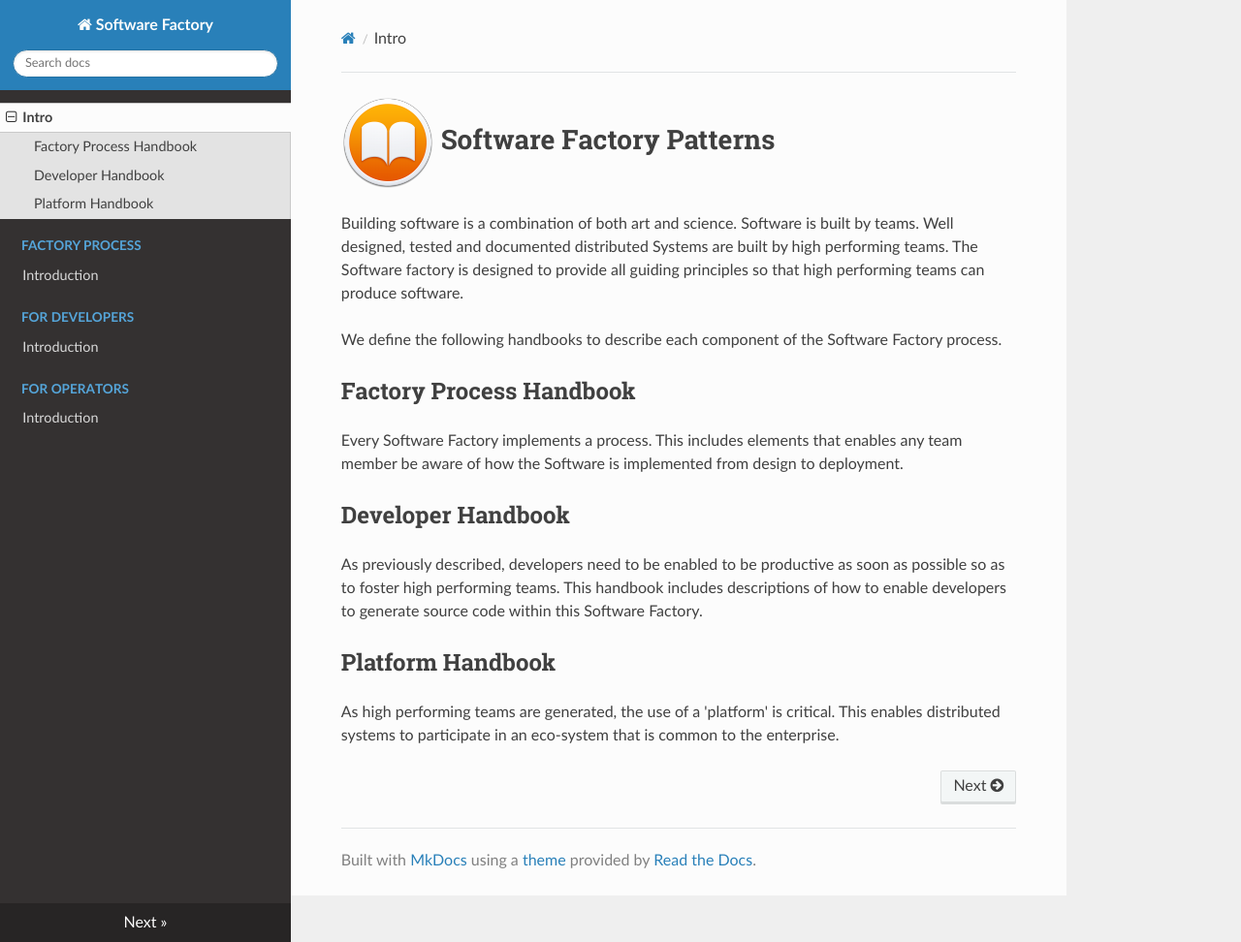
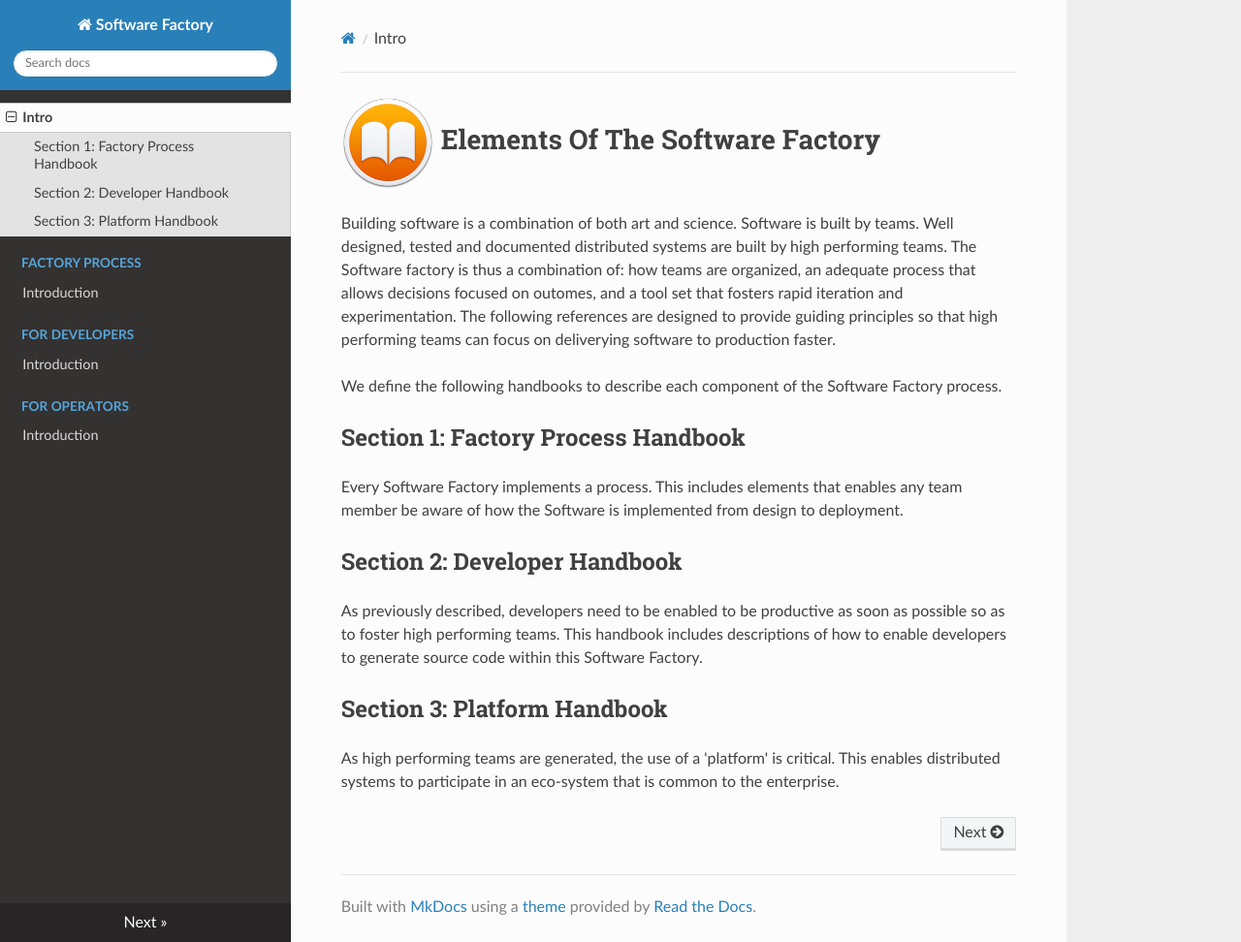
Before and after one commit to albertoaflores/software-factory, an MkDocs documentation site: the page built from docs/index.md, in a window 1280 px wide and 972 px high. Shown: the whole window at 97% size. Built offline with MkDocs 1.6.1, drawn with Linux system fonts in a browser that asks for light colours; nearby versions of some CDN libraries.

Commit message:
Added more to description of factory

```diff
--- a/docs/index.md
+++ b/docs/index.md
@@ -1,14 +1,14 @@
-# ![](img/open-book.png) Software Factory Patterns
+# ![](img/open-book.png) Elements Of The Software Factory
 
-Building software is a combination of both art and science. Software is built by teams. Well designed, tested and documented distributed Systems are built by high performing teams. The Software factory is designed to provide all guiding principles so that high performing teams can produce software.
+Building software is a combination of both art and science. Software is built by teams. Well designed, tested and documented distributed systems are built by high performing teams. The Software factory is thus a combination of: how teams are organized, an adequate process that allows decisions focused on outomes, and a tool set that fosters rapid iteration and experimentation. The following references are designed to provide guiding principles so that high performing teams can focus on deliverying software to production faster.
 
 We define the following handbooks to describe each component of the Software Factory process.
 
-## Factory Process Handbook
+## Section 1: Factory Process Handbook
 Every Software Factory implements a process. This includes elements that enables any team member be aware of how the Software is implemented from design to deployment.
 
-## Developer Handbook
+## Section 2: Developer Handbook
 As previously described, developers need to be enabled to be productive as soon as possible so as to foster high performing teams. This handbook includes descriptions of how to enable developers to generate source code within this Software Factory.
 
-## Platform Handbook
+## Section 3: Platform Handbook
 As high performing teams are generated, the use of a 'platform' is critical. This enables distributed systems to participate in an eco-system that is common to the enterprise.
```
